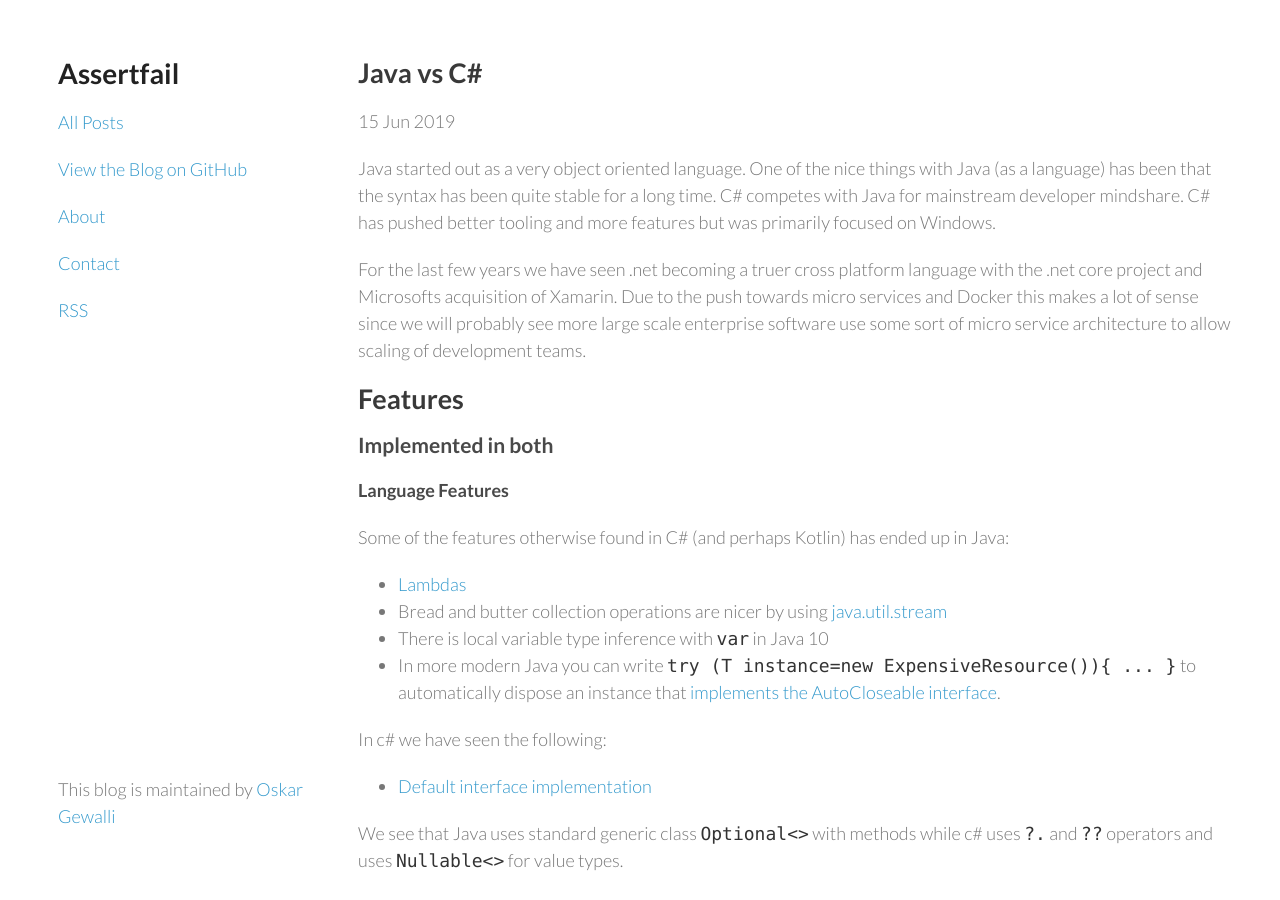
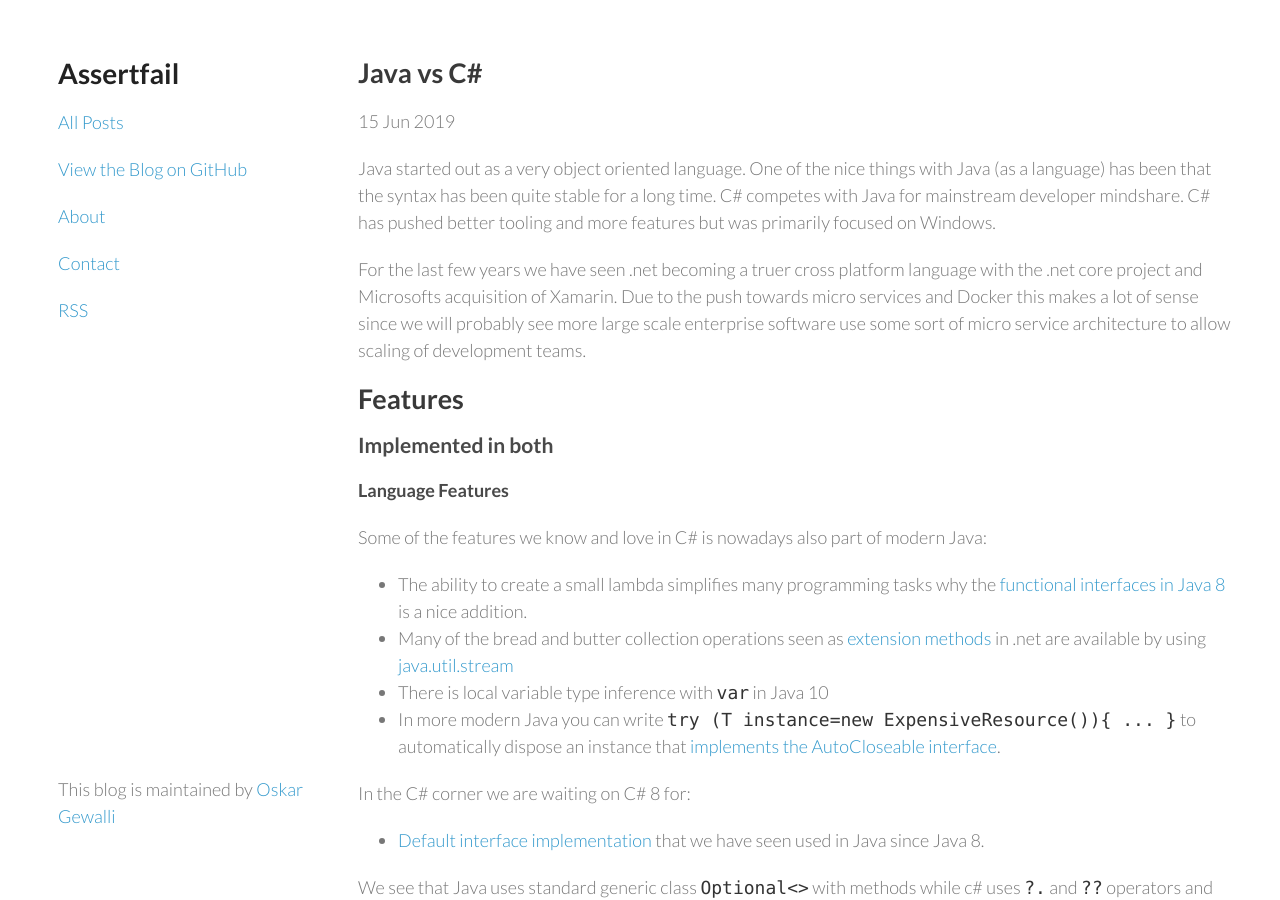
Before and after one commit to wallymathieu/assertfail, a Jekyll site: the page built from _posts/2019-06-15-Java-vs-CSharp.md, in a window 1280 px wide and 900 px high. Built offline with Jekyll 4.4.1, drawn with Linux system fonts in a browser that asks for light colours; nearby versions of some CDN libraries.

Commit message:
Filling it out a bit

```diff
--- a/_posts/2019-06-15-Java-vs-CSharp.md
+++ b/_posts/2019-06-15-Java-vs-CSharp.md
@@ -15,16 +15,16 @@
 
 #### Language Features
 
-Some of the features otherwise found in C# (and perhaps Kotlin) has ended up in Java:
+Some of the features we know and love in C# is nowadays also part of modern Java:
 
-- [Lambdas](https://www.baeldung.com/java-8-functional-interfaces)
-- Bread and butter collection operations are nicer by using [java.util.stream](https://www.baeldung.com/java-8-streams-introduction)
+- The ability to create a small lambda simplifies many programming tasks why the [functional interfaces in Java 8](https://www.baeldung.com/java-8-functional-interfaces) is a nice addition.
+- Many of the bread and butter collection operations seen as [extension methods](https://docs.microsoft.com/en-us/dotnet/api/system.linq.enumerable?redirectedfrom=MSDN&view=netframework-4.8#methods) in .net are available by using [java.util.stream](https://www.baeldung.com/java-8-streams-introduction)
 - There is local variable type inference with `var` in Java 10
 - In more modern Java you can write `try (T instance=new ExpensiveResource()){ ... }` to automatically dispose an instance that [implements the AutoCloseable interface](https://docs.oracle.com/javase/tutorial/essential/exceptions/tryResourceClose.html).
 
-In c# we have seen the following:
+In the C# corner we are waiting on C# 8 for:
 
-- [Default interface implementation](https://devblogs.microsoft.com/dotnet/default-implementations-in-interfaces/)
+- [Default interface implementation](https://devblogs.microsoft.com/dotnet/default-implementations-in-interfaces/) that we have seen used in Java since Java 8.
 
 We see that Java uses standard generic class `Optional<>` with methods while c# uses `?.` and `??` operators and uses `Nullable<>` for value types.
 
```
